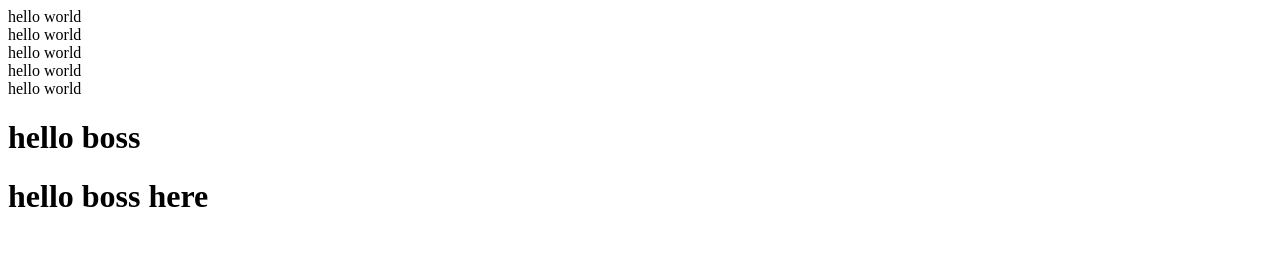
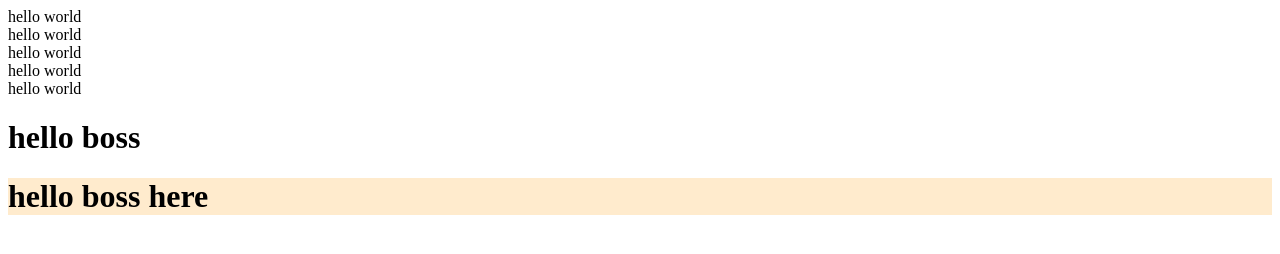
Before and after one commit to hyip21/my-personal-website, a plain HTML site: page index.html in a window 1280 px wide. Drawn offline with Linux system fonts and the light colour scheme.

Commit message:
css worked

```diff
--- a/index.html
+++ b/index.html
@@ -20,7 +20,7 @@
 
     <h1>hello boss</h1>
 
-        <h1>hello boss   here</h1>
+    <h1 style="background-color: blanchedalmond;">hello boss here</h1>
 
 
 
```
